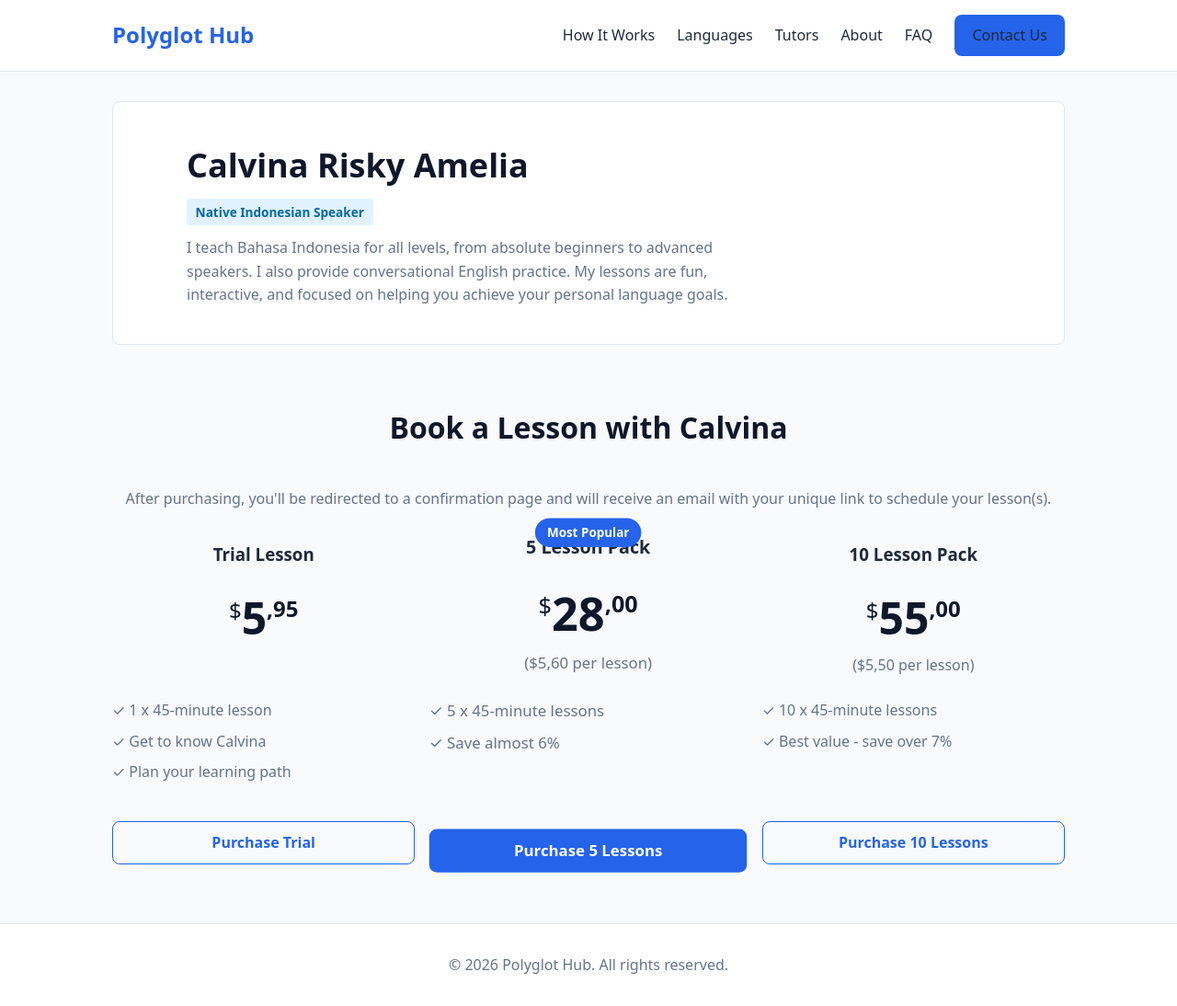
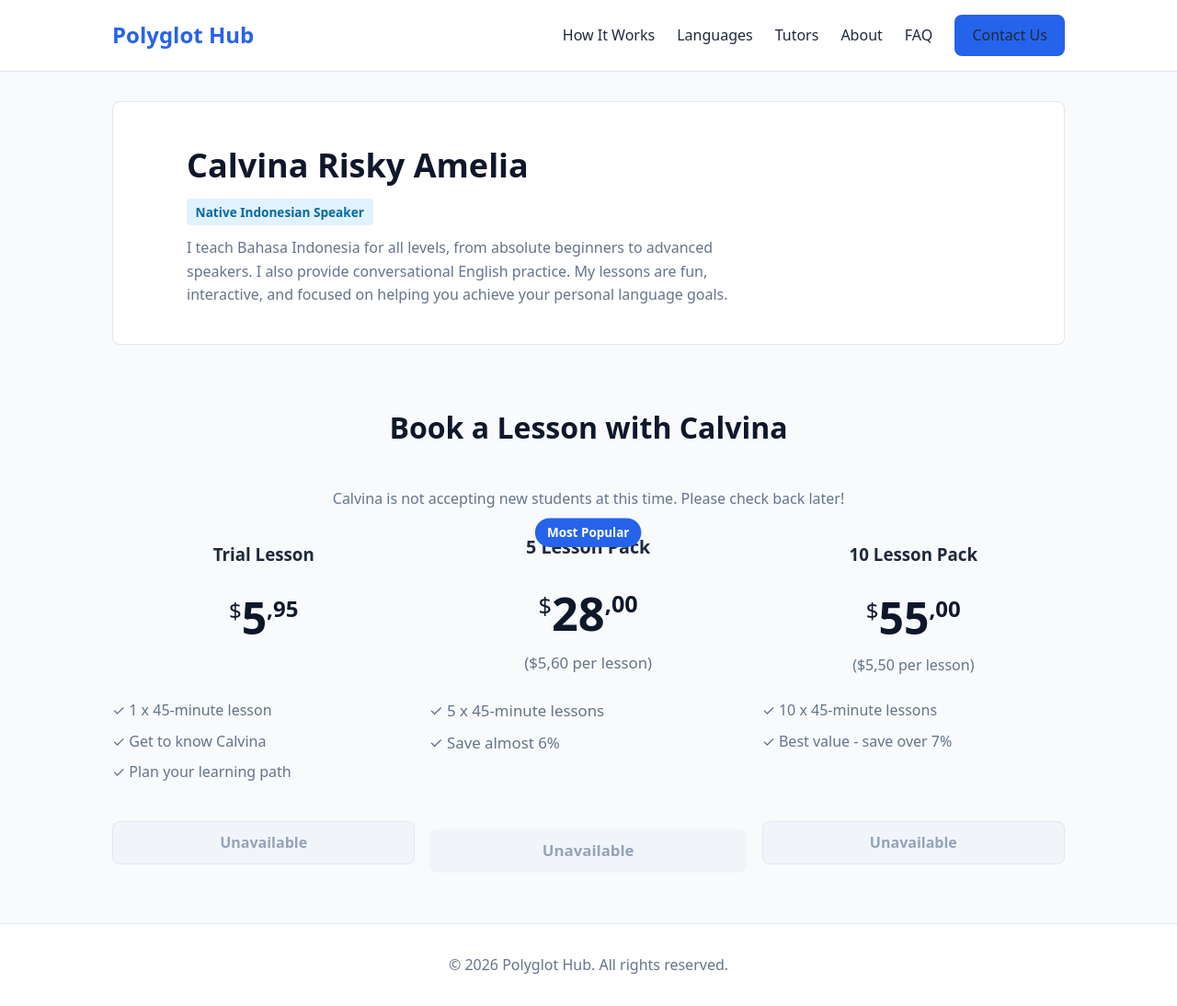
Before and after one commit to ITHaste/Language-Tutoring, a website: page calvina-profile.html in a window 1280 px wide. Shown: the whole page at 92% size. Drawn offline with Linux system fonts and the light colour scheme.

Commit message:
calvina lessons temporarily unavailable

```diff
--- a/api/kofi-webhook.js
+++ b/api/kofi-webhook.js
@@ -77,10 +77,10 @@ export default async function handler(request, response) {
                         // Don't fail the webhook for an email error, just log it. The purchase is still valid in Redis.
                     }
                 } else {
-                    console.warn(`Could not find tutor for Ko-fi shop item link code: ${linkCode}`);
+                    console.warn(`Ko-fi Webhook: Could not find tutor for shop item with link code: ${linkCode}. Transaction ID: ${transactionId}, Product: ${productName}`);
                 }
             } else {
-                console.warn('Ko-fi shop webhook received without transaction ID, email, or link code.');
+                console.warn(`Ko-fi Webhook: Missing critical data (transaction ID, email, or link code) in payload. Full data: ${JSON.stringify(kofiData)}`);
             }
         }
 
--- a/calvina-profile.html
+++ b/calvina-profile.html
@@ -47,7 +47,7 @@
             <!-- BOOKING/PRICING SECTION -->
             <div class="profile-booking-section">
                 <h2>Book a Lesson with Calvina</h2>
-                <p class="booking-note">After purchasing, you'll be redirected to a confirmation page and will receive an email with your unique link to schedule your lesson(s).</p>
+                <p class="booking-note">Calvina is not accepting new students at this time. Please check back later!</p>
                 <div class="pricing-grid">
                     <!-- Trial Lesson -->
                     <article class="pricing-card">
@@ -59,7 +59,7 @@
                             <li>✓ Get to know Calvina</li>
                             <li>✓ Plan your learning path</li>
                         </ul>
-                        <a href="https://ko-fi.com/s/926297d50a?redirect=https%3A%2F%2Flanguage-tutoring-liard.vercel.app%2Fthank-you.html" class="btn-secondary purchase-btn">Purchase Trial</a>
+                        <a class="btn-secondary purchase-btn is-disabled" title="Calvina is not accepting new students at this time.">Unavailable</a>
                     </article>
 
                     <!-- 5 Lesson Pack -->
@@ -72,7 +72,7 @@
                             <li>✓ 5 x 45-minute lessons</li>
                             <li>✓ Save almost 6%</li>
                         </ul>
-                        <a href="https://ko-fi.com/s/ebb17c203b?redirect=https%3A%2F%2Flanguage-tutoring-liard.vercel.app%2Fthank-you.html" class="btn-primary purchase-btn">Purchase 5 Lessons</a>
+                        <a class="btn-primary purchase-btn is-disabled" title="Calvina is not accepting new students at this time.">Unavailable</a>
                     </article>
 
                     <!-- 10 Lesson Pack -->
@@ -84,7 +84,7 @@
                             <li>✓ 10 x 45-minute lessons</li>
                             <li>✓ Best value - save over 7%</li>
                         </ul>
-                        <a href="https://ko-fi.com/s/4cc0c5c6d7?redirect=https%3A%2F%2Flanguage-tutoring-liard.vercel.app%2Fthank-you.html" class="btn-secondary purchase-btn">Purchase 10 Lessons</a>
+                        <a class="btn-secondary purchase-btn is-disabled" title="Calvina is not accepting new students at this time.">Unavailable</a>
                     </article>
                 </div>
             </div>
--- a/style.css
+++ b/style.css
@@ -104,6 +104,19 @@ header {
 .btn-secondary:hover {
     background-color: var(--primary-color);
     color: #ffffff;
+}
+
+.btn-primary.is-disabled,
+.btn-primary.is-disabled:hover,
+.btn-secondary.is-disabled,
+.btn-secondary.is-disabled:hover {
+    background-color: #f1f5f9;
+    color: #94a3b8;
+    border-color: #e2e8f0;
+    cursor: not-allowed;
+    pointer-events: none;
+    box-shadow: none;
+    transform: none;
 }
 
 /* ==========================================================================
```
